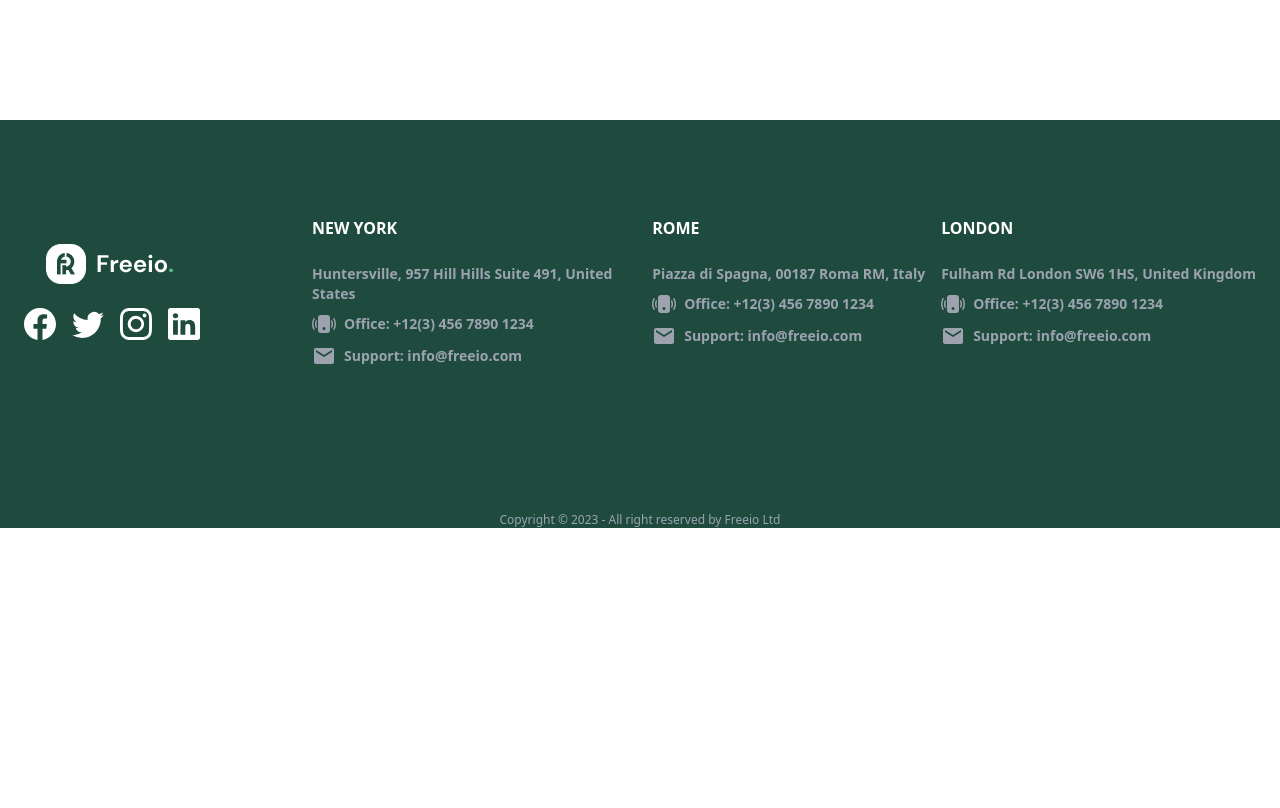
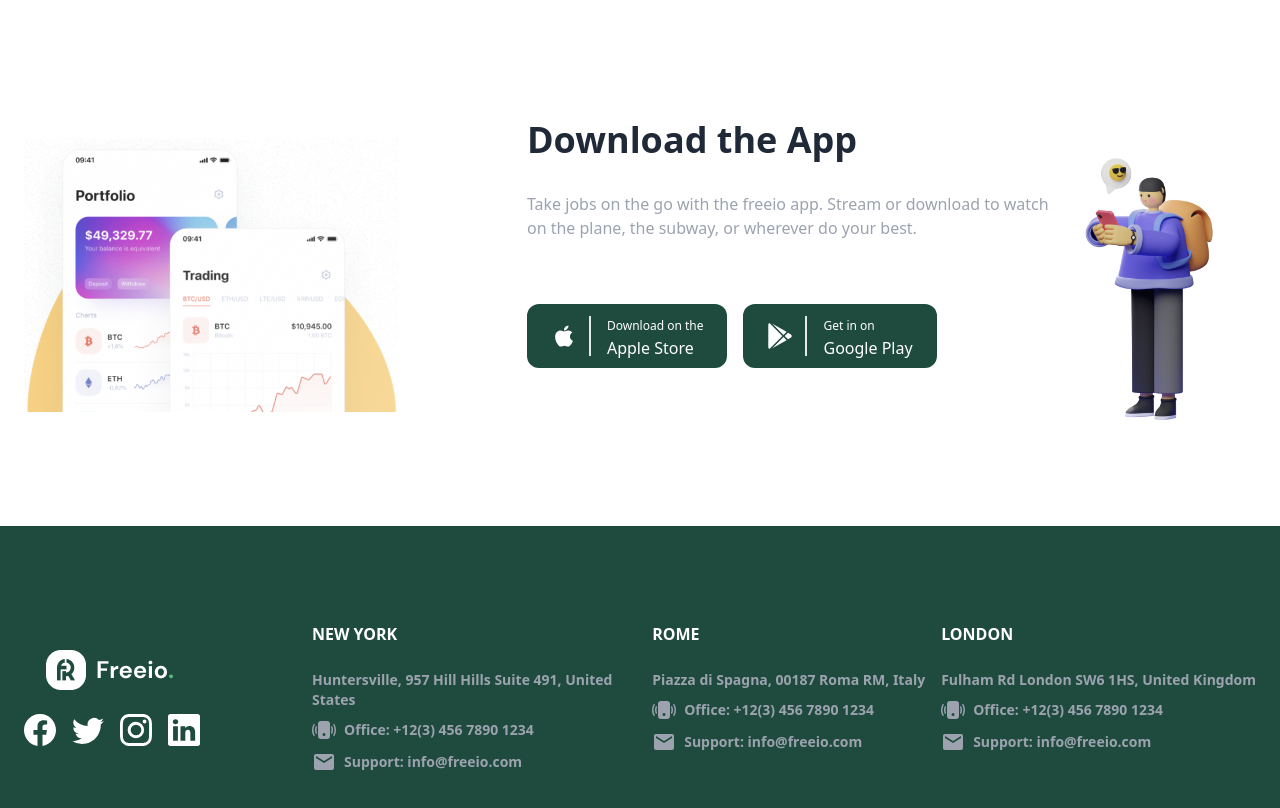
Before and after one commit to Rashedul-Hoque-Rashed/online-marketplaces-client, a React (Vite) app: page / in a window 1280 px wide. Shown: the part 1739-2547 px from the top of the page. Before the commit the page ends 2267 px from the top, so only its background shows below. Built offline with nearby package versions, Linux system fonts and the light colour scheme.

Commit message:
create download app section

```diff
--- /dev/null
+++ b/src/Components/DownloadApp/DownloadApp.jsx
@@ -0,0 +1,35 @@
+import img1 from "../../assets/Images/download-app1.png"
+import img2 from "../../assets/Images/download-app2.png"
+import {AiFillApple} from "react-icons/ai"
+import {FaGooglePlay} from "react-icons/fa"
+
+const DownloadApp = () => {
+    return (
+        <div className="container mx-auto px-2 md:px-6 pb-24 flex flex-col lg:flex-row justify-center gap-32 items-center">
+            <div className="flex justify-start">
+                <img src={img1} alt="" className="w-96 lg:w-[650px]" />
+            </div>
+            <div className="flex flex-col md:flex-row justify-between">
+                <div>
+                    <h4 className="text-2xl lg:text-4xl font-bold mb-8">Download the App</h4>
+                    <p className="text-gray-400 mb-16">Take jobs on the go with the freeio app. Stream or download to watch on the plane, the subway, or wherever do your best.</p>
+                    <div className="flex gap-4">
+                        <button className="text-start px-6 py-2 rounded-xl text-white bg-[#1F4B3F] flex gap-4 items-center">
+                            <AiFillApple className="w-10 h-10 pr-3 border-r-2 hidden md:flex" />
+                            <p className="text-base font-medium"><span className="text-xs font-normal">Download on the</span> <br /> Apple Store</p>
+                        </button>
+                        <button className="text-start px-6 py-2 rounded-xl text-white bg-[#1F4B3F] flex gap-4 items-center">
+                            <FaGooglePlay className="w-10 h-10 pr-3 border-r-2 hidden md:flex" />
+                            <p className="text-base font-medium"><span className="text-xs font-normal">Get in on</span> <br /> Google Play</p>
+                        </button>
+                    </div>
+                </div>
+                <div>
+                    <img src={img2} alt="" className="hidden md:flex"/>
+                </div>
+            </div>
+        </div>
+    );
+};
+
+export default DownloadApp;
--- a/src/Pages/Home/Home.jsx
+++ b/src/Pages/Home/Home.jsx
@@ -1,6 +1,7 @@
 import Banner from "../../Components/Banner/Banner";
+import DownloadApp from "../../Components/DownloadApp/DownloadApp";
 import FreelanceTalent from "../../Components/FreelanceTalent/FreelanceTalent";
-import Jobs from "../../Components/Jobs/Jobs";
+// import Jobs from "../../Components/Jobs/Jobs";
 import SomethingDone from "../../Components/SomethingDone/SomethingDone";
 import Trusted from './../../Components/Trusted/Trusted';
 
@@ -12,6 +13,7 @@ const Home = () => {
             {/* <Jobs/> */}
             <SomethingDone/>
             <FreelanceTalent/>
+            <DownloadApp/>
         </div>
     );
 };
```
Also changed, not shown: src/assets/Images/download-app1.png (added), src/assets/Images/download-app2.png (added).
